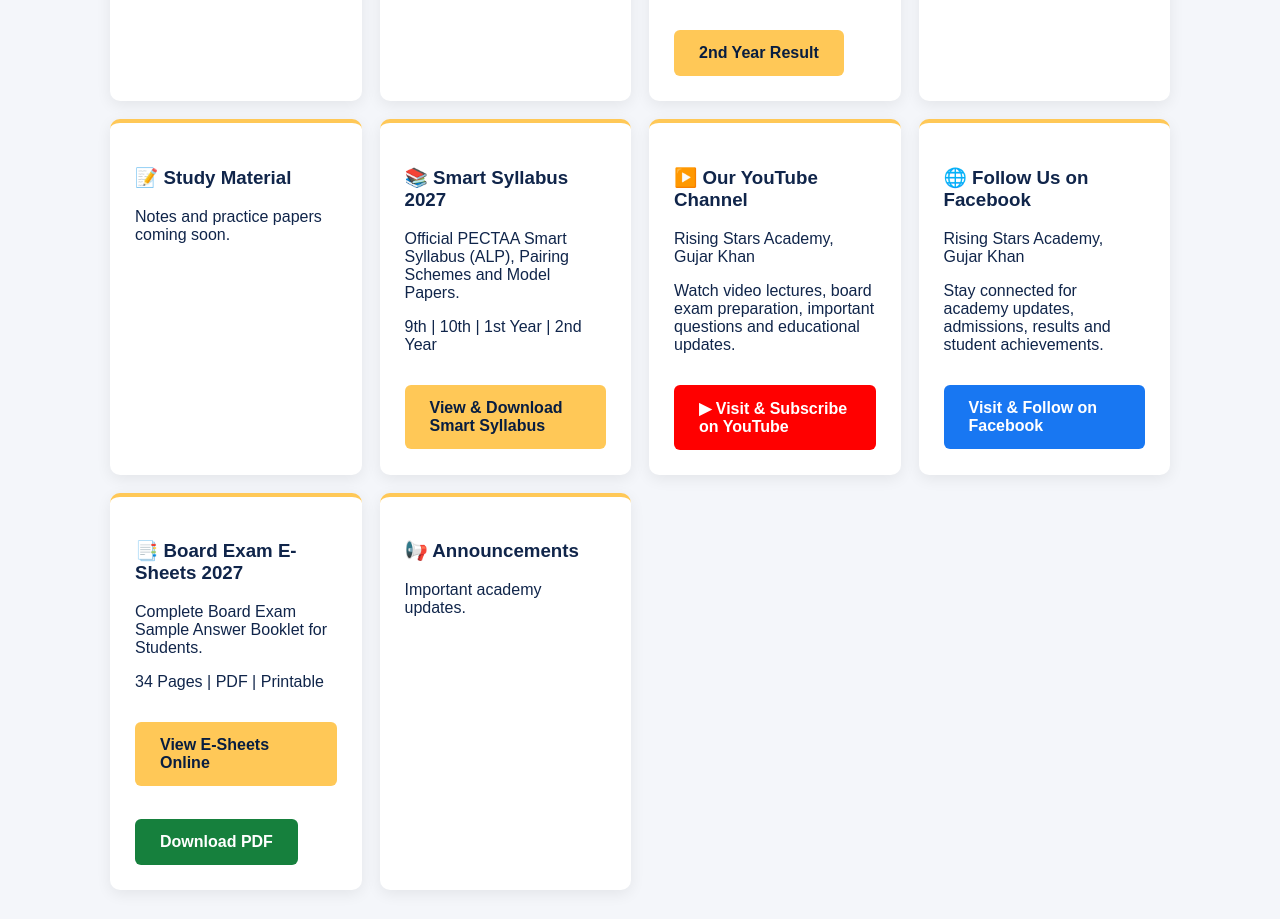
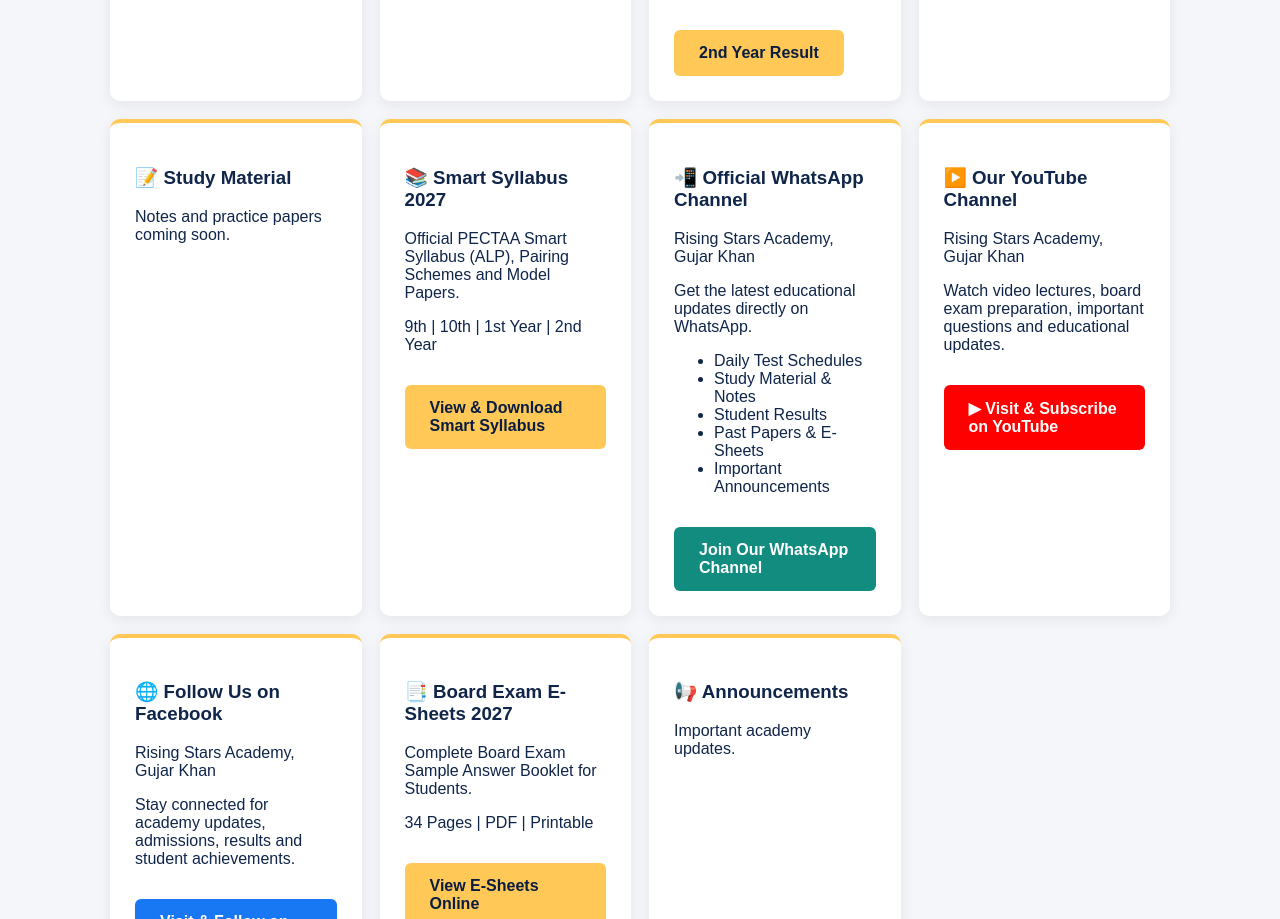
Before and after one commit to shahid990312/rising-stars-academy, a plain HTML site: page index.html in a window 1280 px wide. Shown: the part 1375-2294 px from the top of the page. Drawn offline with Linux system fonts and the light colour scheme.

Commit message:
Update index.html

```diff
--- a/index.html
+++ b/index.html
@@ -188,6 +188,29 @@ View & Download Smart Syllabus
 </a>
 </div>
     <div class="card">
+<h3>📲 Official WhatsApp Channel</h3>
+
+<p>Rising Stars Academy, Gujar Khan</p>
+
+<p>Get the latest educational updates
+directly on WhatsApp.</p>
+
+<ul>
+<li>Daily Test Schedules</li>
+<li>Study Material & Notes</li>
+<li>Student Results</li>
+<li>Past Papers & E-Sheets</li>
+<li>Important Announcements</li>
+</ul>
+
+<a class="btn"
+style="background:#128C7E;color:white;"
+href="https://whatsapp.com/channel/0029VbCl7bfI7BeCuC4eSm1C"
+target="_blank" rel="noopener">
+Join Our WhatsApp Channel
+</a>
+</div>
+    <div class="card">
 <h3>▶️ Our YouTube Channel</h3>
 
 <p>Rising Stars Academy, Gujar Khan</p>
```
